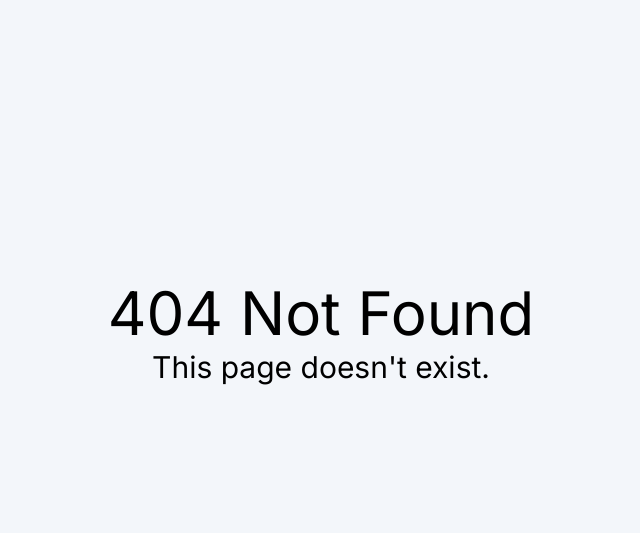
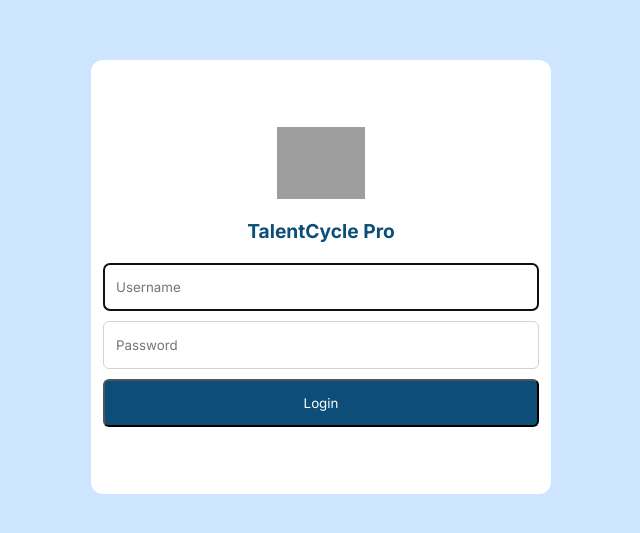
Before and after one commit to navateen2/Appraisal-system-frontend, a React (Vite) app: page /login in a window 1280 px wide. Before the commit this address had no page. Shown: the part 123-656 px from the top of the page, without its empty margins (319-959 px from the left). Built offline with nearby package versions, Linux system fonts and the light colour scheme; grey boxes are pictures that could not be loaded.

Commit message:
add: login added

```diff
--- a/package.json
+++ b/package.json
@@ -16,6 +16,7 @@
     "npm": "^11.18.0",
     "react": "^19.2.7",
     "react-dom": "^19.2.7",
+    "react-redux": "^9.3.0",
     "react-router": "^8.1.0"
   },
   "devDependencies": {
--- /dev/null
+++ b/src/pages/login/LoginPage.tsx
@@ -0,0 +1,83 @@
+import kvlogo from "../assets/TCP.svg";
+import "./login.css";
+import { useEffect, useRef, useState } from "react";
+import { useLoginMutation } from "../../api_service/auth/login.api";
+import { useNavigate } from "react-router";
+
+function Login() {
+  const [error, setError] = useState("");
+  const [username, setUsername] = useState("");
+  const [pw, setPw] = useState("");
+  const emailError = (email: string) =>
+    email && !email.includes("@") ? "Must contain @" : null;
+  const pwError = (pw: string) =>
+    pw && pw.length < 8 ? "Must be longer than 8 characters" : null;
+  const navigate = useNavigate();
+  const usernameInputRef = useRef<HTMLInputElement | null>(null);
+
+  const [login, { isLoading }] = useLoginMutation();
+  const onLogin = async () => {
+    console.log(username,pw)
+    login({ username: username, password: pw })
+      .unwrap()
+      .then((response) => {
+        localStorage.setItem("token", response.access_token);
+        navigate("/employee/list");
+      })
+      .catch((error) => {
+        const serverMessage =
+          error?.data?.detail ||
+          "An unexpected error occurred. Please try again.";
+        console.log(error);
+        setError(serverMessage);
+      });
+  };
+
+  useEffect(() => {
+    usernameInputRef.current?.focus();
+  }, []);
+
+  return (
+    <div className="login-page">
+      <div className="form_container">
+        <div className="login-card">
+          <div className="branding"><img src={kvlogo}></img>
+          <span>TalentCycle Pro</span></div>
+          <form
+            onSubmit={(e) => {
+              e.preventDefault();
+              onLogin();
+            }}
+            className="login-field"
+          >
+            <input
+              type="text"
+              id="username"
+              name="username"
+              placeholder="Username"
+              value={username}
+              onChange={(e) => {
+                setUsername(e.target.value);
+              }}
+              ref={usernameInputRef}
+            />
+            {emailError(username) && <span>{emailError(username)}</span>}
+            <input
+              type="password"
+              id="password"
+              name="password"
+              placeholder="Password"
+              value={pw}
+              onChange={(e) => setPw(e.target.value)}
+            />
+            {pwError(pw) && <span>{pwError(pw)}</span>}
+            <button className="login-button" disabled={isLoading || !!emailError(username)} >Login</button>
+            {error && <span>{error}</span>}
+          </form>
+        </div>
+      </div>
+    </div>
+  );
+}
+
+export default Login;
--- /dev/null
+++ b/src/pages/login/login.css
@@ -0,0 +1,64 @@
+.login-page {
+  display: flex;
+  width: 100vw;
+  height: 100vh;
+  background-color: #CDE5FF;
+}
+
+.form_container {
+  width: 100%;
+  height: 100%;
+  display: flex;
+  flex-direction: column;
+  align-items: center;
+  justify-content: center;
+}
+
+.login-card {
+  width: 460px;
+  height: 434px;
+  display: flex;
+  background-color: #ffffff;
+  border-radius: 12px;
+  flex-direction: column;
+  justify-content: center;
+  box-sizing: border-box;
+  gap: 20px;
+  padding: 12px;
+}
+
+.login-field {
+  display: flex;
+  flex-direction: column;
+  gap: 10px;
+}
+
+.login-field input {
+  border-radius: 6px;
+  height: 48px;
+  border: solid 1px lightgray;
+  padding-left: 12px;
+}
+
+.login-card img {
+  width: 20%;
+  height: 72px;
+  margin-bottom: 20px;
+}
+
+.login-button{
+  height: 48px;
+  background-color: #0C4E77;
+  color: #ffffff;
+  border-radius: 6px;
+}
+
+.branding{
+  display: flex;
+  flex-direction: column;
+  justify-content: center;
+  align-items: center;
+  color: #0C4E77;
+  font-size: larger;
+  font-weight: bold;
+}
--- a/src/routes/router.tsx
+++ b/src/routes/router.tsx
@@ -1,39 +1,39 @@
-import { createBrowserRouter } from "react-router";
+import { createBrowserRouter, Navigate } from "react-router";
 // import Layout from "../layout/Layout";
 // import NotFound from "../pages/NotFound/NotFound";
 import ProtectedRoute from "./ProtectedRoute";
 // import LoginPage from "../pages/LoginPage";
 import Page from "../pages/Page";
-import Error from "../Error"
+import Error from "../Error";
+import { Provider } from "react-redux";
+import store from "../store/store";
+import LoginPage from "../pages/login/LoginPage";
 import Cycles from "../components/Cycles";
 
 const router = createBrowserRouter([
   {
-    path: "/",
-    element: <Page />,
-    children: [
-      {index: true, element: <span>Dashboard</span>},
-      {path: "/cycles", element: <Cycles />},
-      {path: "/users", element: <span>Users</span>},
-    ],
+    path: "/login",
+    element:<Provider store={store}><LoginPage /></Provider>,
     errorElement: <Error />,
   },
-  // {
-  //   element: <ProtectedRoute />,
-  //   children: [
-  //     {
-  //       path: "/employee",
-  //       element: <Layout />,
-  //       children: [
-  //         { index: true, element: < /> },
-  //       ],
-  //     },
-  //   ],
-  // },
-  // {
-  //   path: "*",
-  //   element: <NotFound />,
-  // },
+  {
+    element: <ProtectedRoute />,
+    errorElement: <Error />,
+    children: [
+      {
+        path: "/",
+        element: <Page />,
+        children: [
+          {index: true, element: <span>Dashboard</span>},
+          {path: "/cycles", element: <Cycles />},
+          {path: "/users", element: <span>Users</span>},        ],
+      },
+    ],
+  },
+  {
+    path: "*",
+    element: <Navigate to="/" replace />,
+  },
 ]);
 
 export default router;
```
Also changed, not shown: src/utils/getUserIDfromToken.tsx (line endings or trailing spaces), 1 other file (tests, documents, lock files or other folders).
